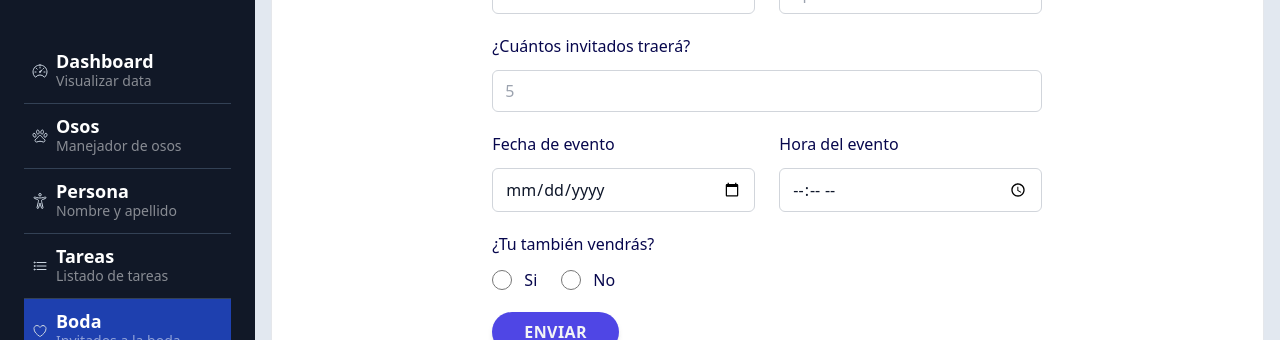
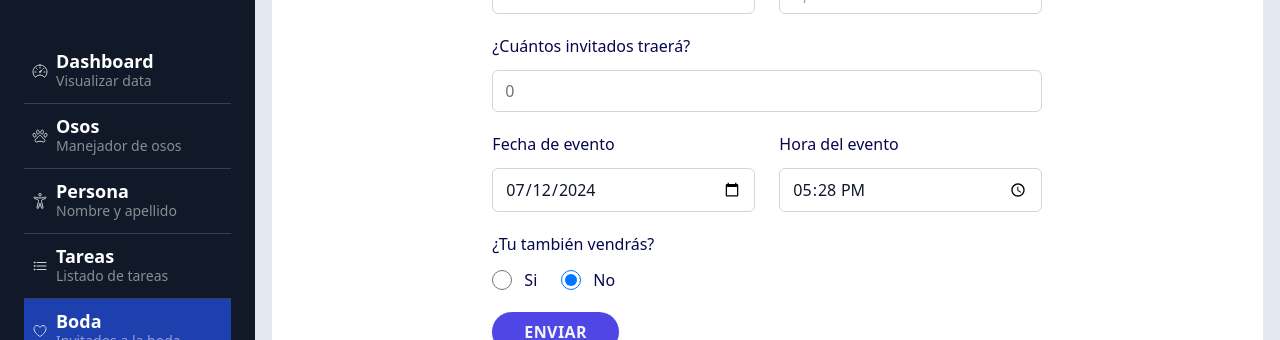
Before and after one commit to elmerjacobo97/zustand-dashboard, a React (Vite) app: page /dashboard/wedding-invitation in a window 1280 px wide. Shown: the part 207-547 px from the top of the page. Built offline with nearby package versions, Linux system fonts and the light colour scheme.

Commit message:
zustand slices

```diff
--- a/src/pages/03-slices/WeddingInvitationPage.tsx
+++ b/src/pages/03-slices/WeddingInvitationPage.tsx
@@ -1,8 +1,40 @@
 import { WhiteCard } from '../../components';
-
-
+import { useWeddingBoundStore } from '../../stores/wedding';
 
 export const WeddingInvitationPage = () => {
+  const firstName = useWeddingBoundStore((state) => state.firstName);
+  const lastName = useWeddingBoundStore((state) => state.lastName);
+  const guestCount = useWeddingBoundStore((state) => state.guestCount);
+  const eventYYYYMMDD = useWeddingBoundStore((state) => state.eventYYYYMMDD());
+  const eventHHMM = useWeddingBoundStore((state) => state.eventHHMM());
+  const isConfirmed = useWeddingBoundStore((state) => state.isConfirmed);
+  const eventDate = useWeddingBoundStore((state) => state.eventDate);
+
+  const setFirstName = useWeddingBoundStore((state) => state.setFirstName);
+  const setLastName = useWeddingBoundStore((state) => state.setLastName);
+  const setGuestCount = useWeddingBoundStore((state) => state.setGuestCount);
+  const setEventDate = useWeddingBoundStore((state) => state.setEventDate);
+  const setEventTime = useWeddingBoundStore((state) => state.setEventTime);
+  const setIsConfirmed = useWeddingBoundStore((state) => state.setIsConfirmed);
+
+  const handleGuestCountChange = (e: React.ChangeEvent<HTMLInputElement>) => {
+    if (isNaN(Number(e.target.value)) || Number(e.target.value) < 0) {
+      return;
+    }
+    setGuestCount(Number(e.target.value));
+  };
+
+  const handleSubmit = (e: React.FormEvent<HTMLFormElement>) => {
+    e.preventDefault();
+    console.log({
+      firstName,
+      lastName,
+      guestCount,
+      eventDate,
+      isConfirmed,
+    });
+  };
+
   return (
     <>
       <h1>Invitación de Boda</h1>
@@ -11,45 +43,37 @@ export const WeddingInvitationPage = () => {
 
       <WhiteCard className="flex items-center justify-center p-12">
         <div className="mx-auto w-full max-w-[550px]">
-          <form>
-            <div className="-mx-3 flex flex-wrap">
+          <form onSubmit={handleSubmit}>
+            <div className="flex flex-wrap -mx-3">
               <div className="w-full px-3 sm:w-1/2">
                 <div className="mb-5">
-                  <label
-                    className="mb-3 block text-base font-medium text-[#07074D]"
-                  >
-                    Primer Nombre
-                  </label>
+                  <label className="mb-3 block text-base font-medium text-[#07074D]">Primer Nombre</label>
                   <input
                     type="text"
                     name="firstName"
                     id="firstName"
                     placeholder="Primer Nombre"
+                    value={firstName}
+                    onChange={(e) => setFirstName(e.target.value)}
                   />
                 </div>
               </div>
               <div className="w-full px-3 sm:w-1/2">
                 <div className="mb-5">
-                  <label
-                    className="mb-3 block text-base font-medium text-[#07074D]"
-                  >
-                    Apellido
-                  </label>
+                  <label className="mb-3 block text-base font-medium text-[#07074D]">Apellido</label>
                   <input
                     type="text"
                     name="lastName"
                     id="lastName"
                     placeholder="Apellido"
+                    value={lastName}
+                    onChange={(e) => setLastName(e.target.value)}
                   />
                 </div>
               </div>
             </div>
             <div className="mb-5">
-              <label
-                className="mb-3 block text-base font-medium text-[#07074D]"
-              >
-                ¿Cuántos invitados traerá?
-              </label>
+              <label className="mb-3 block text-base font-medium text-[#07074D]">¿Cuántos invitados traerá?</label>
               <input
                 type="number"
                 name="guestNumber"
@@ -57,78 +81,56 @@ export const WeddingInvitationPage = () => {
                 placeholder="5"
                 min="0"
                 className="w-full appearance-none rounded-md border border-[#e0e0e0] bg-white py-3 px-6 text-base font-medium text-[#6B7280] outline-none focus:border-[#6A64F1] focus:shadow-md"
+                value={guestCount}
+                onChange={handleGuestCountChange}
               />
             </div>
 
-            <div className="-mx-3 flex flex-wrap">
+            <div className="flex flex-wrap -mx-3">
               <div className="w-full px-3 sm:w-1/2">
                 <div className="mb-5">
-                  <label
-                    className="mb-3 block text-base font-medium text-[#07074D]"
-                  >
-                    Fecha de evento
-                  </label>
-                  <input
-                    type="date"
-                    name="eventDate"
-                    id="eventDate"
-                  />
+                  <label className="mb-3 block text-base font-medium text-[#07074D]">Fecha de evento</label>
+                  <input type="date" name="eventDate" id="eventDate" value={eventYYYYMMDD} onChange={(e) => setEventDate(e.target.value)} />
                 </div>
               </div>
               <div className="w-full px-3 sm:w-1/2">
                 <div className="mb-5">
-                  <label
-                    className="mb-3 block text-base font-medium text-[#07074D]"
-                  >
-                    Hora del evento
-                  </label>
-                  <input
-                    type="time"
-                    name="eventTime"
-                    id="eventTime"
-                  />
+                  <label className="mb-3 block text-base font-medium text-[#07074D]">Hora del evento</label>
+                  <input type="time" name="eventTime" id="eventTime" value={eventHHMM} onChange={(e) => setEventTime(e.target.value)} />
                 </div>
               </div>
             </div>
 
             <div className="mb-5">
-              <label className="mb-3 block text-base font-medium text-[#07074D]">
-                ¿Tu también vendrás?
-              </label>
+              <label className="mb-3 block text-base font-medium text-[#07074D]">¿Tu también vendrás?</label>
               <div className="flex items-center space-x-6">
                 <div className="flex items-center">
                   <input
                     type="radio"
                     name="isComing"
                     id="radioButton1"
-                    className="h-5 w-5"
+                    className="w-5 h-5"
+                    checked={isConfirmed}
+                    onChange={() => setIsConfirmed(!isConfirmed)}
                   />
-                  <label
-                    className="pl-3 text-base font-medium text-[#07074D]"
-                  >
-                    Si
-                  </label>
+                  <label className="pl-3 text-base font-medium text-[#07074D]">Si</label>
                 </div>
                 <div className="flex items-center">
                   <input
                     type="radio"
                     name="isComing"
                     id="radioButton2"
-                    className="h-5 w-5"
+                    className="w-5 h-5"
+                    checked={!isConfirmed}
+                    onChange={() => setIsConfirmed(!isConfirmed)}
                   />
-                  <label
-                    className="pl-3 text-base font-medium text-[#07074D]"
-                  >
-                    No
-                  </label>
+                  <label className="pl-3 text-base font-medium text-[#07074D]">No</label>
                 </div>
               </div>
             </div>
 
             <div>
-              <button>
-                Enviar
-              </button>
+              <button type="submit">Enviar</button>
             </div>
           </form>
         </div>
--- /dev/null
+++ b/src/stores/wedding/confirmation.slice.ts
@@ -0,0 +1,13 @@
+import { StateCreator } from 'zustand';
+
+export interface ConfirmationSlice {
+  isConfirmed: boolean;
+
+  setIsConfirmed: (value: boolean) => void;
+}
+
+export const createConfirmationSlice: StateCreator<ConfirmationSlice> = (set) => ({
+  isConfirmed: false,
+
+  setIsConfirmed: (value: boolean) => set({ isConfirmed: value }),
+});
--- /dev/null
+++ b/src/stores/wedding/date.slice.ts
@@ -0,0 +1,49 @@
+import { StateCreator } from 'zustand';
+
+export interface DateSlice {
+  eventDate: Date; // <-- number, string, primitive
+
+  eventYYYYMMDD: () => string;
+  eventHHMM: () => string;
+
+  setEventDate: (parcialDate: string) => void;
+  setEventTime: (parcialTime: string) => void;
+}
+
+export const createDateSlice: StateCreator<DateSlice> = (set, get) => ({
+  eventDate: new Date(),
+
+  eventYYYYMMDD: () => get().eventDate.toISOString().split('T')[0],
+  eventHHMM: () => {
+    const hours = get().eventDate.getHours().toString().padStart(2, '0');
+    const minutes = get().eventDate.getMinutes().toString().padStart(2, '0');
+    return `${hours}:${minutes}`;
+  },
+
+  setEventDate: (parcialDate: string) =>
+    set((state) => {
+      const date = new Date(parcialDate);
+      const year = date.getFullYear();
+      const month = date.getMonth();
+      const day = date.getDate() + 1;
+
+      const newDate = new Date(state.eventDate);
+      newDate.setFullYear(year);
+      newDate.setMonth(month);
+      newDate.setDate(day);
+
+      return { eventDate: newDate };
+    }),
+
+  setEventTime: (parcialTime: string) =>
+    set((state) => {
+      const hours = parcialTime.split(':')[0];
+      const minutes = parcialTime.split(':')[1];
+
+      const newDate = new Date(state.eventDate);
+      newDate.setHours(Number(hours));
+      newDate.setMinutes(Number(minutes));
+
+      return { eventDate: newDate };
+    }),
+});
--- /dev/null
+++ b/src/stores/wedding/guest.slice.ts
@@ -0,0 +1,11 @@
+import { StateCreator } from 'zustand';
+
+export interface GuestSlice {
+  guestCount: number;
+  setGuestCount: (value: number) => void;
+}
+
+export const createGuestSlice: StateCreator<GuestSlice> = (set) => ({
+  guestCount: 0,
+  setGuestCount: (value: number) => set({ guestCount: value }),
+});
--- /dev/null
+++ b/src/stores/wedding/index.ts
@@ -0,0 +1,19 @@
+// Create store
+
+import { create } from 'zustand';
+import { devtools } from 'zustand/middleware';
+import { createPersonSlice, PersonSlice } from './person.slice';
+import { createGuestSlice, GuestSlice } from './guest.slice';
+import { createDateSlice, DateSlice } from './date.slice';
+import { createConfirmationSlice, ConfirmationSlice } from './confirmation.slice';
+
+type ShareState = PersonSlice & GuestSlice & DateSlice & ConfirmationSlice;
+
+export const useWeddingBoundStore = create<ShareState>()(
+  devtools((...a) => ({
+    ...createPersonSlice(...a),
+    ...createGuestSlice(...a),
+    ...createDateSlice(...a),
+    ...createConfirmationSlice(...a),
+  }))
+);
--- /dev/null
+++ b/src/stores/wedding/person.slice.ts
@@ -0,0 +1,17 @@
+import { StateCreator } from 'zustand';
+
+export interface PersonSlice {
+  firstName: string;
+  lastName: string;
+
+  setFirstName: (value: string) => void;
+  setLastName: (value: string) => void;
+}
+
+export const createPersonSlice: StateCreator<PersonSlice> = (set) => ({
+  firstName: '',
+  lastName: '',
+
+  setFirstName: (value: string) => set({ firstName: value }),
+  setLastName: (value: string) => set({ lastName: value }),
+});
```
